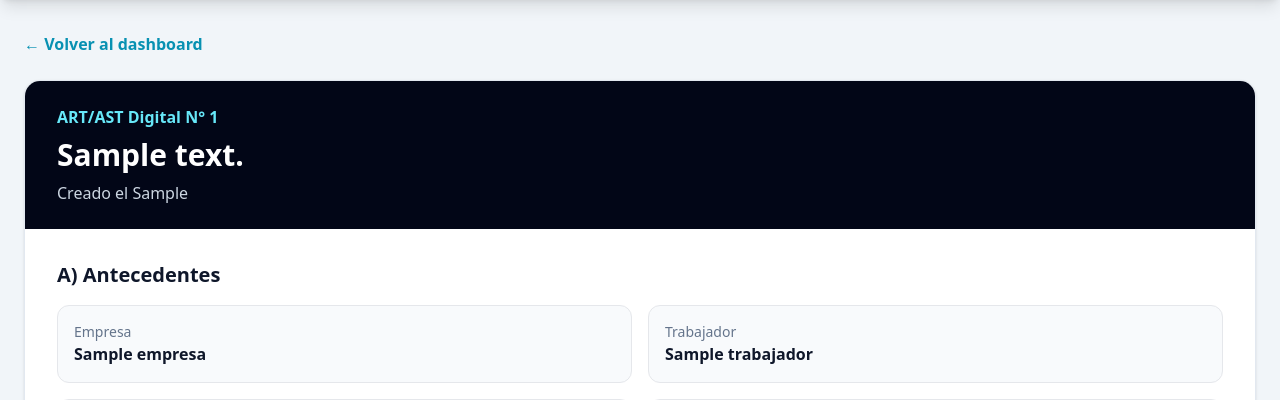
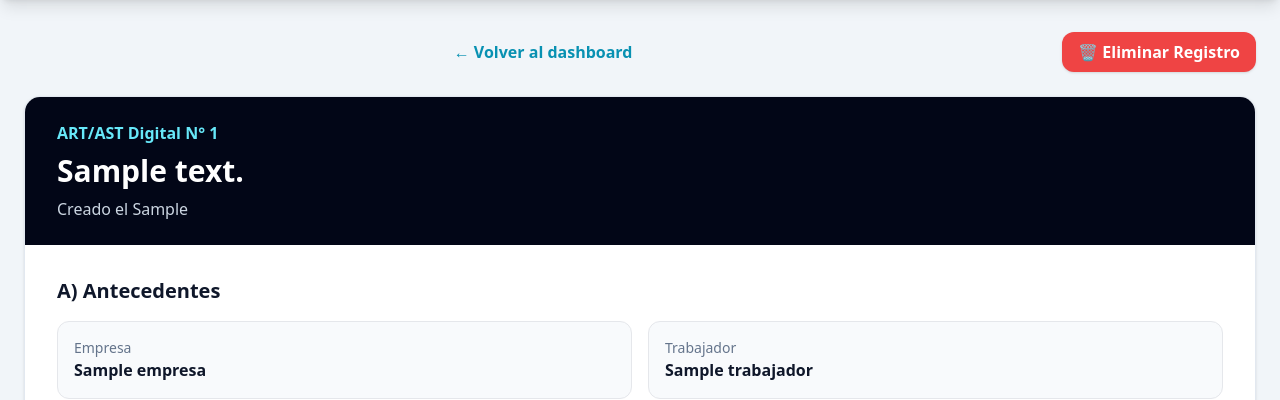
Before and after one commit to bnj-gzm/Proyecto-Ingenieria-de-Software-2, a FastAPI app: template frontend/templates/detalle_art.html in a window 1280 px wide. Shown: the part 82-482 px from the top of the page. Run offline with FastAPI, Linux system fonts and the light colour scheme; the template is opened without the code that fills it: most values are stand-ins (such as "Sample title", 1, 10 or a date in 2020); grey boxes marked "Sample" are stand-in pictures; some libraries are stand-ins or nearby versions.

Commit message:
feat: crud completo, navegación corregida y roles actualizados

```diff
--- a/backend/src/routes/art.py
+++ b/backend/src/routes/art.py
@@ -7,7 +7,9 @@ from fastapi.responses import HTMLResponse, RedirectResponse
 
 from backend.src.config.frontend import templates
 from backend.src.middleware.auth import get_current_user
+from backend.src.services.art_service import eliminar_registro
 from backend.src.services.art_service import cargar_registros, guardar_registro, obtener_registro
+
 
 router = APIRouter()
 
@@ -104,3 +106,23 @@ def detalle_art(request: Request, id_art: str, user=Depends(get_current_user)):
     return templates.TemplateResponse(
         request, "detalle_art.html", {"request": request, "registro": registro, "user": user}
     )
+
+
+@router.post("/art/{id_art}/eliminar")
+def borrar_art(id_art: str, user=Depends(get_current_user)):
+    # 1. Seguridad: Verificar que el usuario tenga sesión
+    if not user:
+        return RedirectResponse("/login", status_code=303)
+
+    # 2. Ejecutar el borrado
+    eliminar_registro(id_art)
+
+    # 3. Redirigir de vuelta al panel principal
+    return RedirectResponse("/dashboard", status_code=303)
+
+@router.get("/partials/riesgo-row", response_class=HTMLResponse)
+def agregar_fila_riesgo(request: Request):
+    return templates.TemplateResponse(
+        request=request,
+        name="partials/riesgo_row.html"
+    )
--- a/frontend/templates/dashboard.html
+++ b/frontend/templates/dashboard.html
@@ -5,7 +5,7 @@
   <div class="flex items-center justify-between mb-6">
     <div>
       <h1 class="text-3xl font-bold">Panel</h1>
-      <p class="text-sm text-slate-500">Bienvenido, <strong>{{ user.nombre or user.username }}</strong> — <span class="uppercase text-xs tracking-wider">{{ user.rol }}</span></p>
+      <p class="text-sm text-slate-500">Bienvenido, <strong>{{ user.nombre or user.username }}</strong> — <span class="uppercase text-xs tracking-wider">{% if user.rol == 'admin' %}Administrador{% else %}Supervisor{% endif %}</span></p>
     </div>
     <div class="flex items-center gap-3">
       <a href="/art/nueva" class="rounded-2xl bg-cyan-500 px-4 py-2 font-semibold text-slate-950 hover:bg-cyan-400">Nueva ART</a>
@@ -24,7 +24,7 @@
     </div>
     <div class="bg-white p-6 rounded-lg shadow">
       <div class="text-sm text-slate-400">Tu rol</div>
-      <div class="text-2xl font-bold">{{ user.rol }}</div>
+      <div class="text-2xl font-bold">{% if user.rol == 'admin' %}Administrador{% else %}Supervisor{% endif %}</div>
     </div>
   </div>
 
--- a/frontend/templates/detalle_art.html
+++ b/frontend/templates/detalle_art.html
@@ -4,7 +4,17 @@
 
 <div class="mb-6">
     <a href="/" class="text-cyan-600 hover:underline font-semibold">
+        <div class="flex justify-between items-center mb-6">
+    <a href="/" class="text-cyan-600 hover:underline font-semibold">
         ← Volver al dashboard
+    </a>
+
+    <form action="/art/{{ registro.id }}/eliminar" method="post" onsubmit="return confirm('¿Estás seguro de que deseas eliminar esta ART de forma permanente?');">
+        <button type="submit" class="bg-red-500 hover:bg-red-600 text-white px-4 py-2 rounded-xl font-semibold shadow transition duration-300">
+            🗑️ Eliminar Registro
+        </button>
+    </form>
+</div>
     </a>
 </div>
 
--- a/frontend/templates/registro.html
+++ b/frontend/templates/registro.html
@@ -37,7 +37,7 @@
                         <label class="mb-2 block text-sm font-medium text-slate-700">Rol</label>
                         <select name="rol"
                                 class="w-full rounded-2xl border border-slate-300 bg-white px-4 py-3 text-slate-900 outline-none ring-0 transition focus:border-cyan-500">
-                            <option value="user">Usuario</option>
+                            <option value="supervisor">Supervisor</option>
                             <option value="admin">Admin</option>
                         </select>
                     </div>
--- a/requirements.txt
+++ b/requirements.txt
@@ -16,5 +16,5 @@ starlette==1.0.0
 typing-inspection==0.4.2
 typing_extensions==4.15.0
 uvicorn==0.44.0
-psycopg2-binary==2.9.9
+psycopg[binary]
 python-dotenv==1.0.1
```
Also changed, not shown: backend/src/services/art_service.py (+10 -0 lines).
